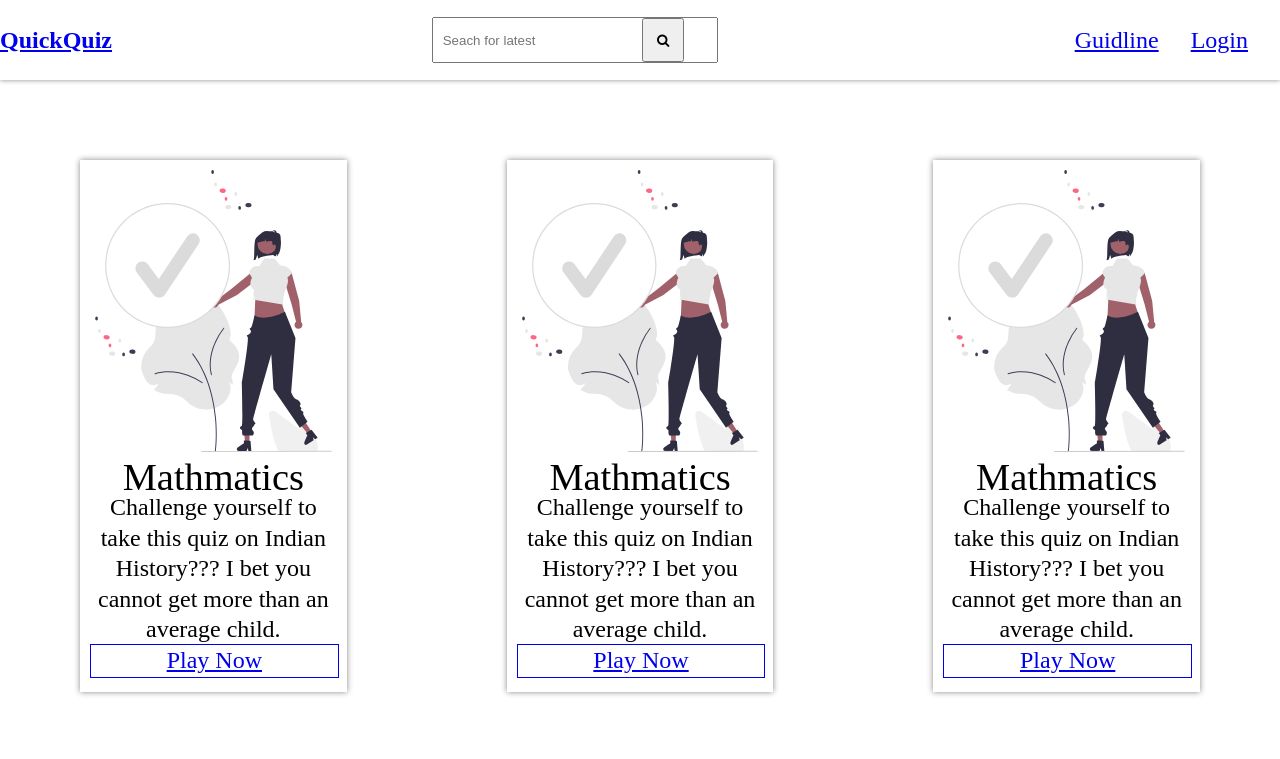
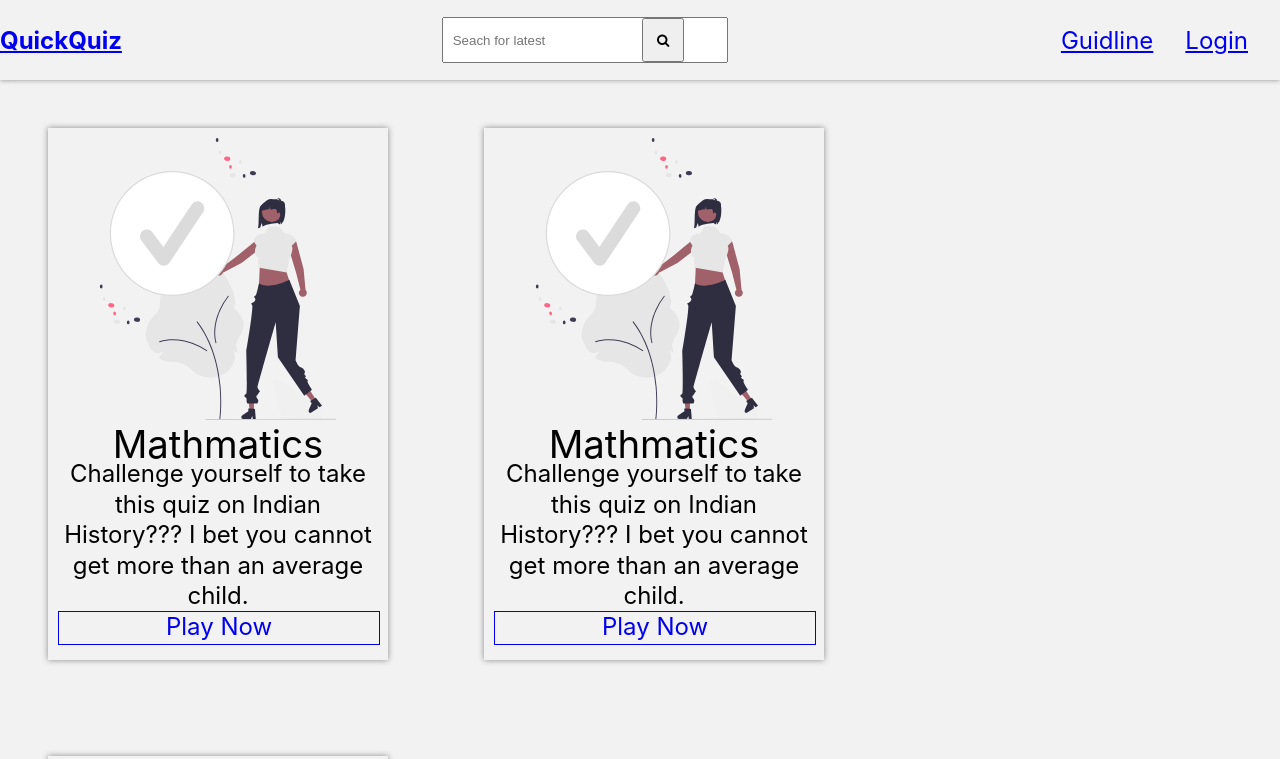
Before and after one commit to Rockyraven/Quick-Quiz, a React (Create React App) app: page / in a window 1280 px wide. Shown: the top 759 px of the page. Built offline with nearby package versions, Linux system fonts and the light colour scheme.

Commit message:
refactored of css and import component in index.js

```diff
--- a/index.css
+++ /dev/null
@@ -1,11 +0,0 @@
-:root{
-    --primary-color: rgb(173, 171, 171);
-    --default-color: white;
-    --loginbackground-color: rgb(219, 219, 219);
-    --signbackground-color: rgb(243, 243, 243);
-    --footerbackground-color: rgb(53, 52, 52);
-    --buybutton-color: rgb(116, 114, 114);
-    --discount-color: rgb(26, 192, 26);
-    --wislist-color: red;
-    --card-border: rgb(233, 231, 231);
-}
--- a/src/component/card/QuizCard.js
+++ b/src/component/card/QuizCard.js
@@ -1,5 +1,4 @@
 import React from 'react'
-// import {math} from '../../../assets/math-image.jpg'
 import './quizcard.css'
 import {category1} from  'assets'
 
--- a/src/component/card/quizcard.css
+++ b/src/component/card/quizcard.css
@@ -9,7 +9,8 @@
     padding: 10px;
     line-height: 1.9rem;
     box-shadow: 0px 0px 6px rgb(138, 137, 137);
-    margin: 5rem;
+    justify-content: center;
+    margin: 3rem;
 }
 .quiz-card-container img{
     width: 100%;
@@ -27,7 +28,13 @@
     width: 100%;
     font-size: 1.5rem ;
     border: 1px solid;
+    text-decoration: inherit;
+
+}
+.play-button:hover{
+    background-color: var(--default-color);
 }
 .category-card{
     display: flex;
+    flex-wrap: wrap;
 }
--- a/src/component/footer/Footer.js
+++ b/src/component/footer/Footer.js
@@ -1,6 +1,5 @@
 import React from 'react'
 import './footer.css'
-// import { Link } from 'react-router-dom'
 
 export const Footer = () => {
     return (
--- a/src/component/footer/footer.css
+++ b/src/component/footer/footer.css
@@ -8,7 +8,7 @@
     width: 100%;
     text-align: center;
     line-height: 1.5rem;
-    font-size:  1rem;
+    font-size:  1.3rem;
     box-shadow: 0px 0px 5px rgb(139, 139, 139);
     padding: 5px 0 5px 0;
 
--- /dev/null
+++ b/src/component/index.js
@@ -0,0 +1,3 @@
+export { Navbar } from "./navbar/Navbar";
+export { Footer } from "./footer/Footer";
+export { QuizCard } from "./card/QuizCard";
--- /dev/null
+++ b/src/index.css
@@ -0,0 +1,16 @@
+:root{
+    --primary-color: #adabab;
+    --default-color: white;
+    --loginbackground-color: #dbdbdb;
+    --signbackground-color: #f3f3f3;
+    --footerbackground-color: #353434;
+    --buybutton-color: #747272;
+    --discount-color: #1ac01a;
+    --wislist-color: red;
+    --card-border: #e9e7e7;
+    --background-color: #f3f2f2;
+}
+body{
+    background-color: var(--background-color);
+    font-family: -apple-system, BlinkMacSystemFont, 'Segoe UI', Roboto, Oxygen, Ubuntu, Cantarell, 'Open Sans', 'Helvetica Neue', sans-serif;
+}
--- a/src/index.js
+++ b/src/index.js
@@ -1,5 +1,6 @@
 import React from 'react'
 import  ReactDOM  from 'react-dom'
 import { App } from './App'
+import './index.css'
 
 ReactDOM.render(<App/>,document.getElementById('root'))
--- a/src/pages/homepage/Homepage.js
+++ b/src/pages/homepage/Homepage.js
@@ -1,4 +1,4 @@
-import { QuizCard } from 'component/card/QuizCard'
+import { QuizCard } from 'component'
 import React from 'react'
 import '../../component/card/quizcard.css'
 
@@ -6,8 +6,8 @@ import '../../component/card/quizcard.css'
 export const Homepage = () => {
   return (
     <div className="category-card">
-    <QuizCard
-    heading="Mathmatics"
+
+    <QuizCard heading="Mathmatics"
               about= "Challenge yourself to take this quiz on Indian History??? I bet you cannot get more than an average child."   />
     <QuizCard heading="Mathmatics"
               about= "Challenge yourself to take this quiz on Indian History??? I bet you cannot get more than an average child."   />
--- /dev/null
+++ b/src/pages/index.js
@@ -0,0 +1 @@
+export { Homepage } from "./homepage/Homepage";
```
Also changed, not shown: src/App.js (+3 -6 lines).
